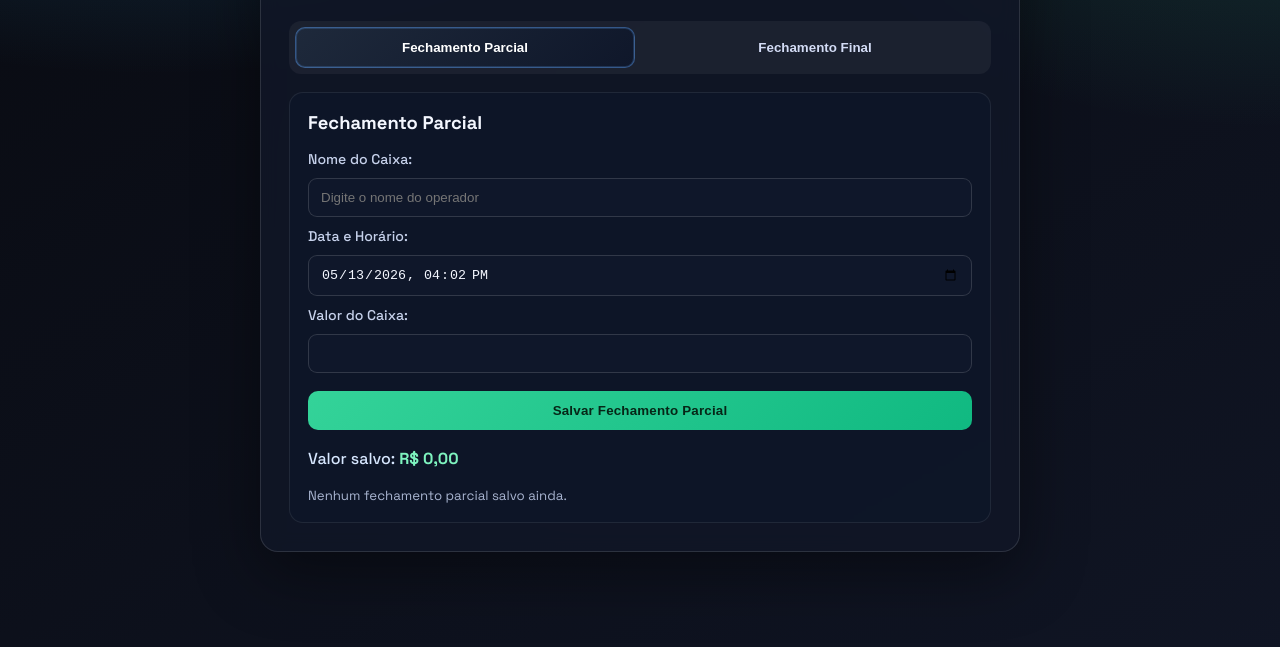
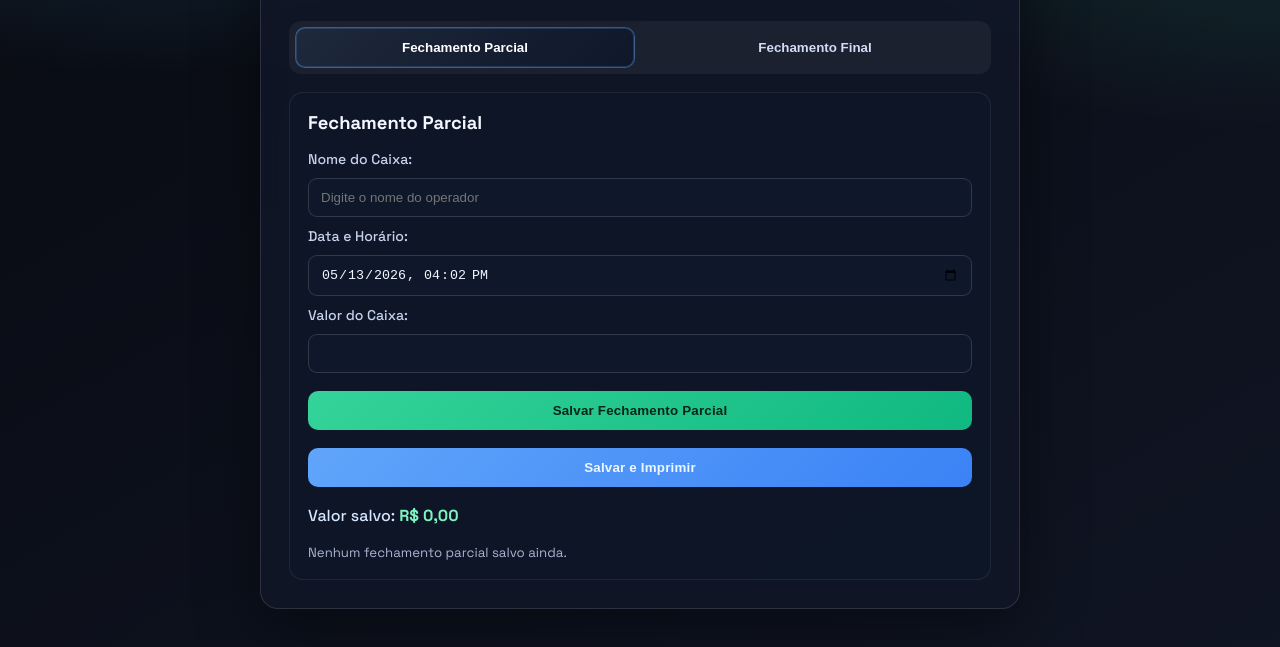
Before and after one commit to walter1243/Fechamento-solar, a plain HTML site: page index.html in a window 1280 px wide. Shown: the part 129-776 px from the top of the page. Drawn offline with Linux system fonts and the light colour scheme.

Commit message:
Adiciona botão salvar e imprimir no fechamento parcial

```diff
--- a/index.html
+++ b/index.html
@@ -27,6 +27,7 @@
                 <input type="number" id="parcial-valor" name="parcial-valor" step="0.01" required>
 
                 <button type="button" class="action-button" onclick="salvarParcial()">Salvar Fechamento Parcial</button>
+                <button type="button" class="action-button secondary" onclick="salvarParcialEImprimir()">Salvar e Imprimir</button>
                 <p class="result-line">Valor salvo: <span id="parcial-total">R$ 0,00</span></p>
                 <p class="helper-line" id="parcial-status">Nenhum fechamento parcial salvo ainda.</p>
             </form>
--- a/script.js
+++ b/script.js
@@ -57,6 +57,41 @@ function salvarParcial() {
     document.getElementById('parcial-status').textContent = 'Fechamento parcial salvo com sucesso.';
 
     carregarParcialNoFinal();
+}
+
+function salvarParcialEImprimir() {
+    salvarParcial();
+
+    const bruto = localStorage.getItem(CHAVE_PARCIAL);
+    if (!bruto) {
+        return;
+    }
+
+    const parcial = JSON.parse(bruto);
+    const dados = {
+        parcialDataHora: parcial.datahora || '-',
+        parcialOperador: parcial.operador || '-',
+        parcialValor: paraNumero(parcial.valor),
+        finalOperador: parcial.operador || '-',
+        debito: 0,
+        credito: 0,
+        alimentacao: 0,
+        pix: 0,
+        transferencia: 0,
+        dinheiroAgenda: 0,
+        totalCartao: 0,
+        totalPixTransferencia: 0,
+        saidasManha: 0,
+        detalhesSaidasManha: [],
+        saidasTarde: 0,
+        total: 0,
+        saidas: 0,
+        diferenca: 0
+    };
+
+    preencherCupom(dados);
+    localStorage.setItem(CHAVE_ULTIMO_CUPOM, JSON.stringify(dados));
+    window.print();
 }
 
 function carregarParcialNoFinal() {
```
